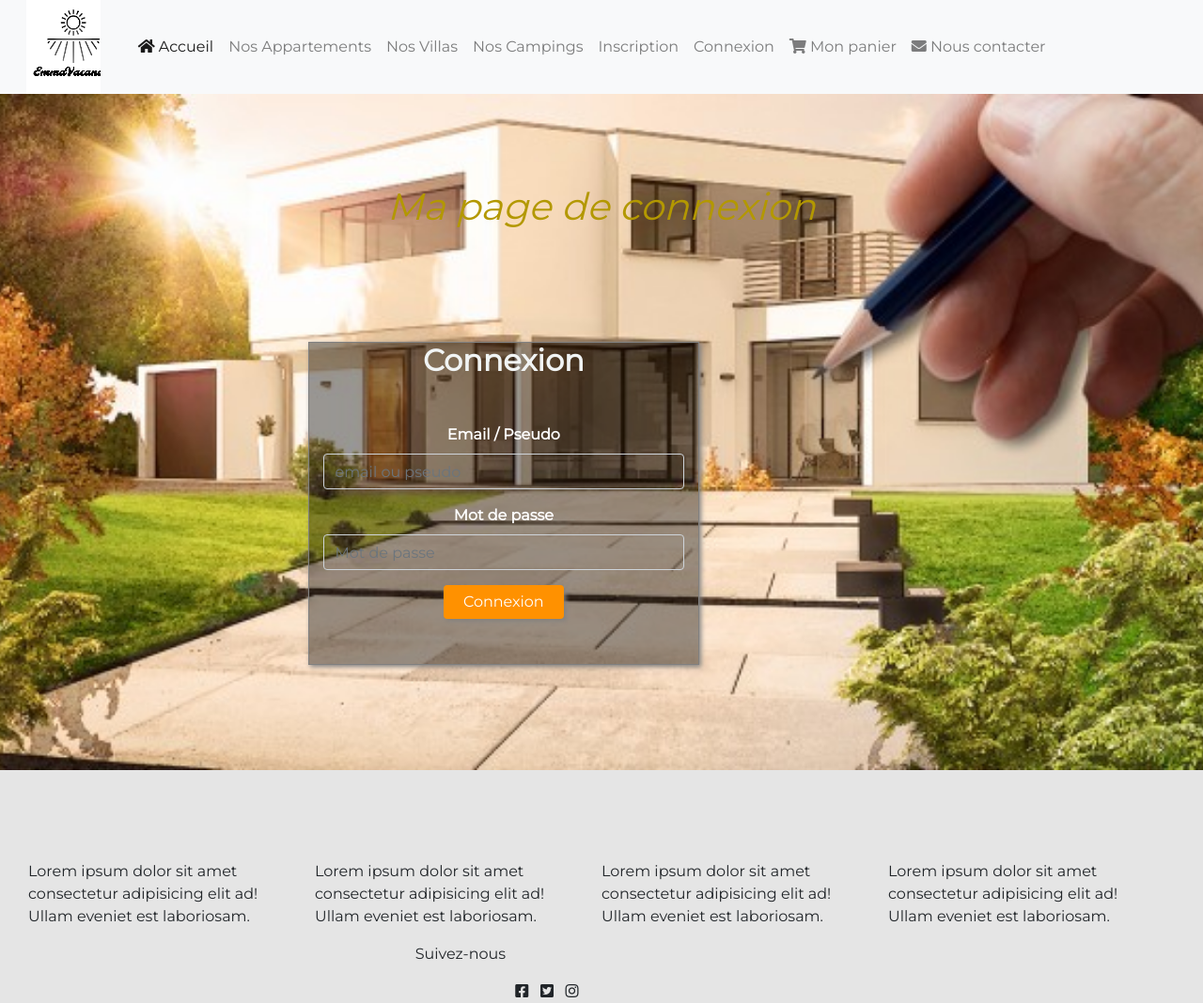
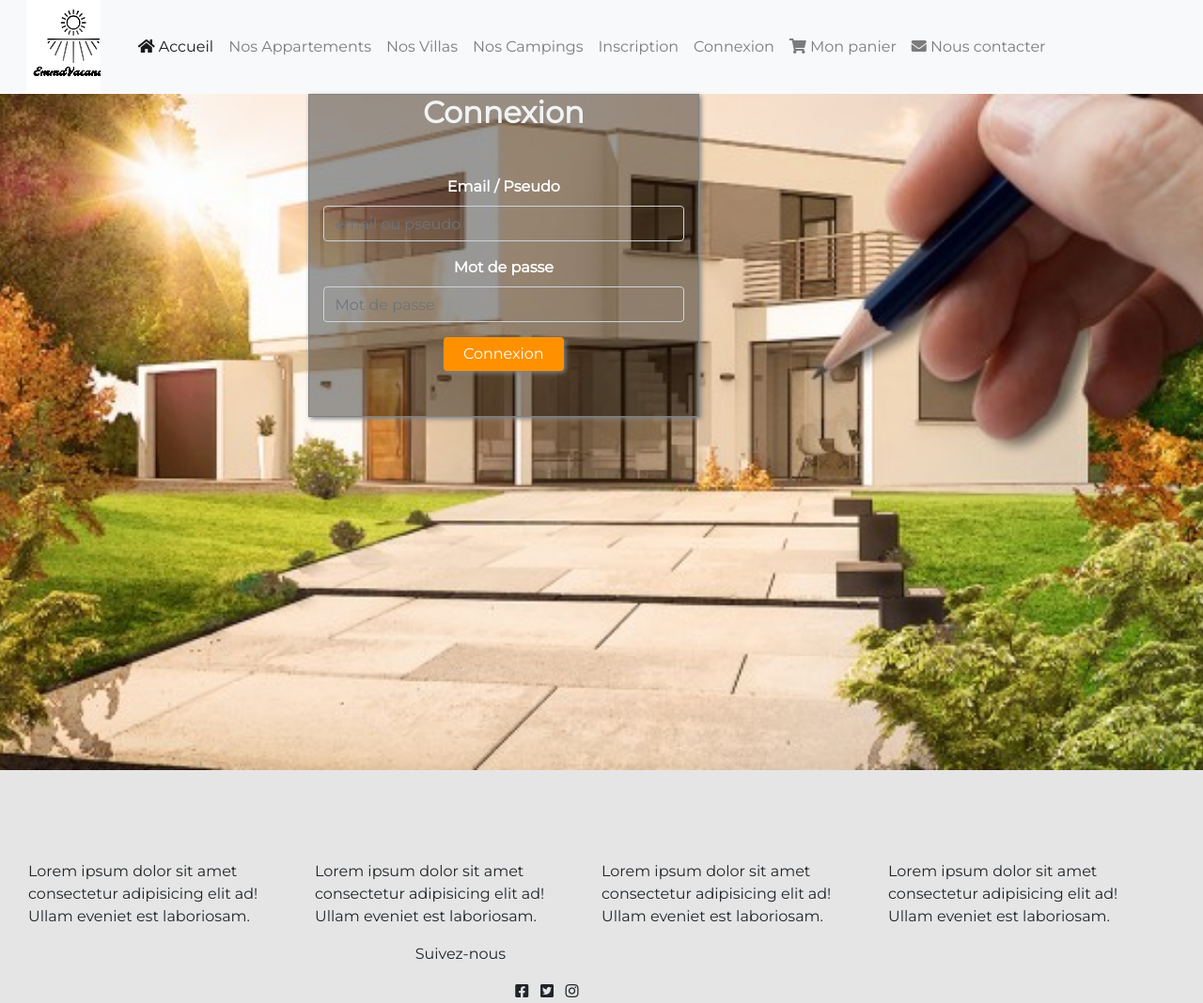
Before and after one commit to DjamilaC/site_perso, a PHP site: page /formation/connexion.php in a window 1280 px wide. Shown: the whole page at 94% size. Run offline with PHP 8.4, Linux system fonts and the light colour scheme; some libraries are stand-ins or nearby versions.

Commit message:
mardi fin apres midi

```diff
--- a/site_perso_php_procedural/connexion.php
+++ b/site_perso_php_procedural/connexion.php
@@ -7,9 +7,8 @@ require_once("include/header2.php");
 <!-- page Content -->
 <div class="container-fluid">
        <section class="row connexion">
-            <h1 class="text text-center mx-auto mt-5 pt-5"> Ma page de connexion</h1>
-            <!-- Main -->
-            <section class="col-md-12 mx-auto">
+
+            <div class="col-md-12 mx-auto">
 
                      <form method="post" action="" class="col-md-4 offset-md-3 form_connexion">
                          <h2 class="titre-connexion text text-center">Connexion</h2>
@@ -28,7 +27,7 @@ require_once("include/header2.php");
                          <button type="submit" class="col-md-4 offset-md-4 btn btn-secondary" >Connexion</button>
 
                      </form>
-            </section>
+            </div>
         </section>
 
 
--- a/site_perso_php_procedural/include/header.php
+++ b/site_perso_php_procedural/include/header.php
@@ -25,7 +25,7 @@
             <div class="row">
 
                 <div class="col-md-1 bg-light">
-                    <img class="logo" src="images/logo_R1.png" alt="">
+                    <img class="logo" src="images/logo_R2.png" alt="">
                 </div>
 
                         <!-- la barre de navigation -->
```
Also changed, not shown: site_perso_html_css/images/logo_R2.png (added), site_perso_php_procedural/images/logo_R2.png (added).
